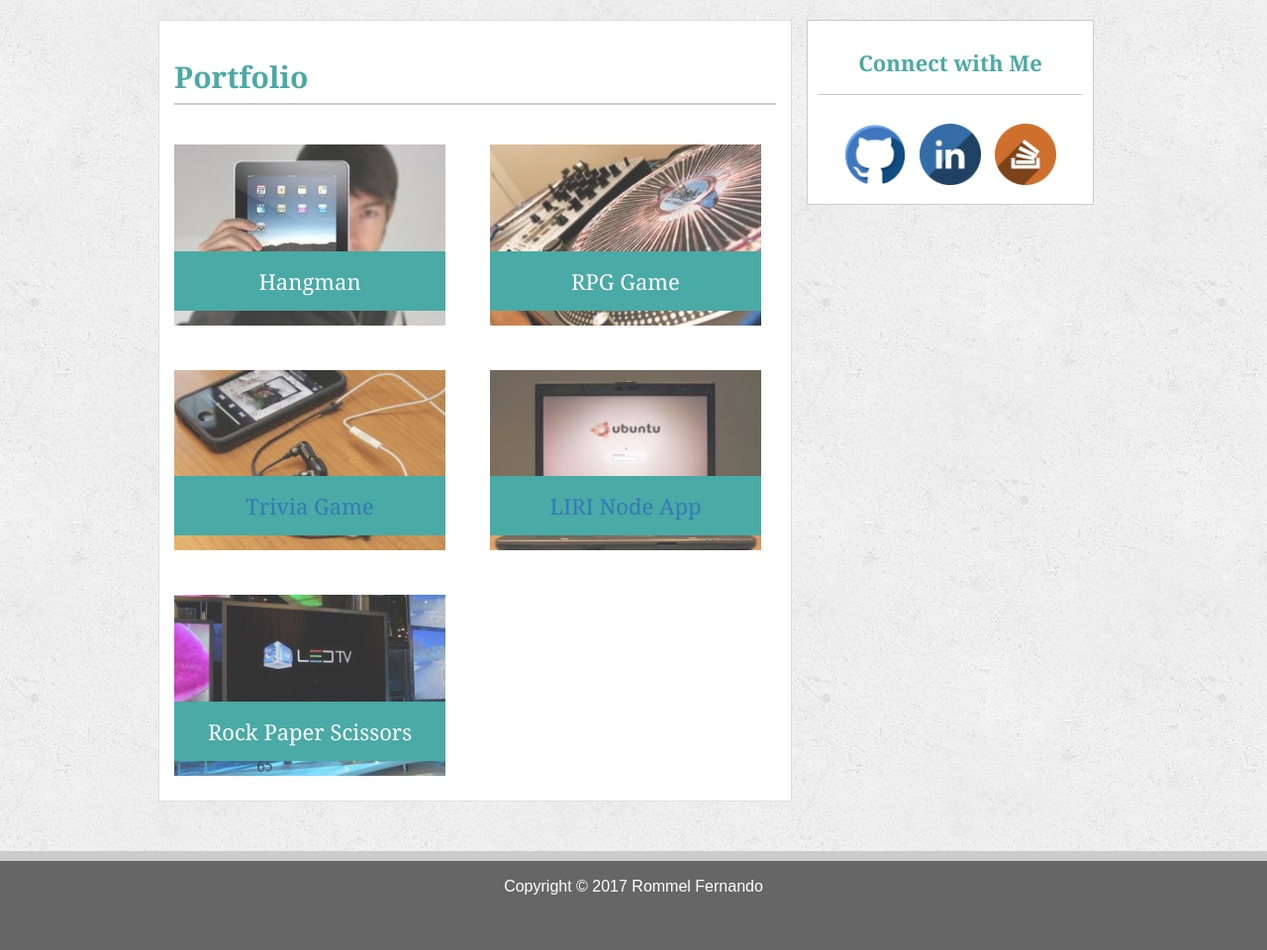
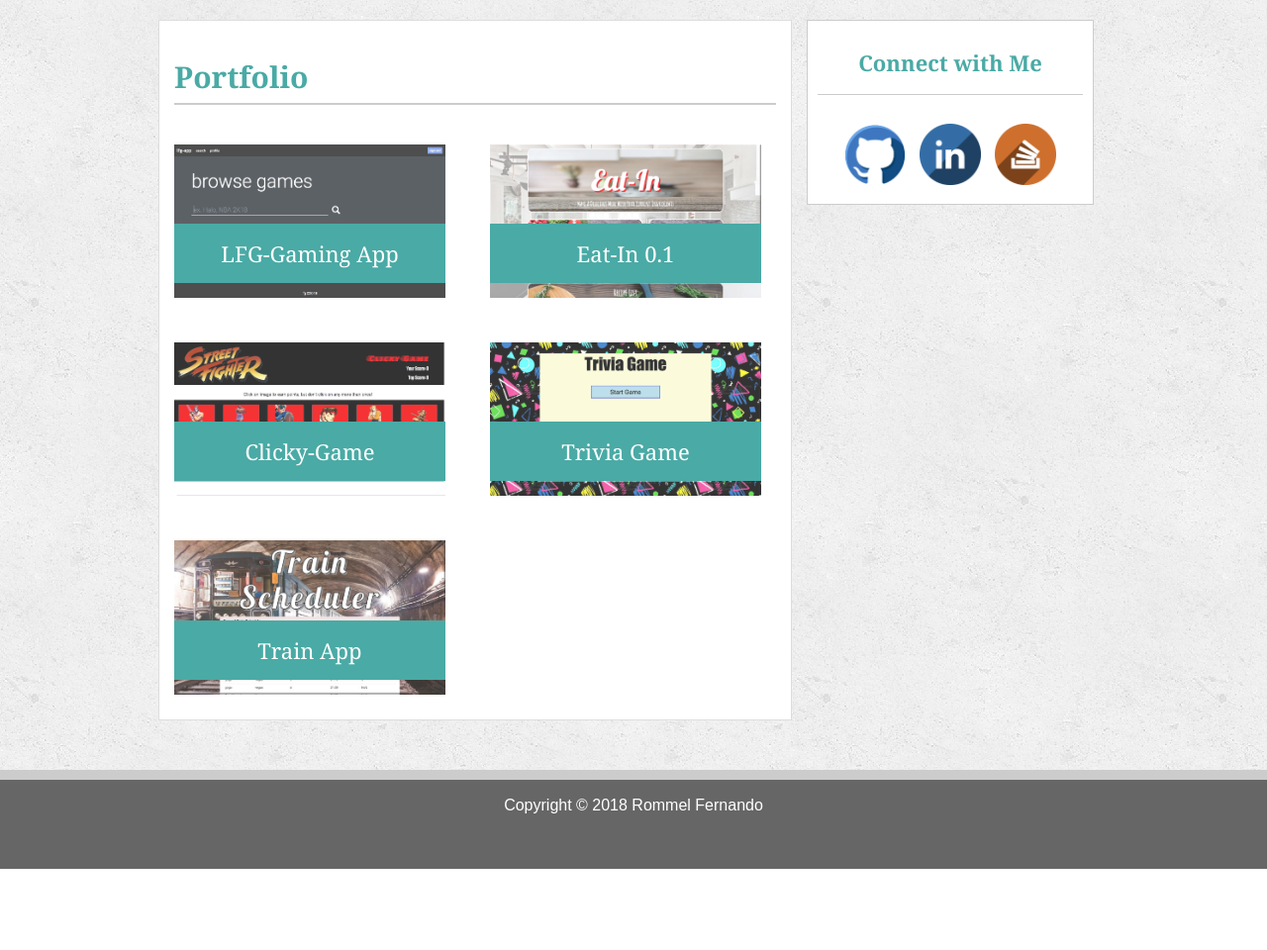
Before and after one commit to rjfernando/Bootstrap-Portfolio, a PHP site: page /portfolio.html in a window 1280 px wide. Shown: the part 52-1012 px from the top of the page at 99% size. After the commit the page ends 930 px from the top, so only its background shows below. Run offline with PHP 8.4, Linux system fonts and the light colour scheme; some libraries are stand-ins or nearby versions.

Commit message:
updated files

```diff
--- a/assets/css/style.css
+++ b/assets/css/style.css
@@ -86,6 +86,18 @@ h2, h3 {
 }
 
 /* portfolio section */
+
+a {
+    color: white;
+    text-decoration: none;
+}
+
+a:hover
+{
+     color: white;
+     text-decoration:none;
+     cursor:pointer;
+}
 
 .showcase-line {
     border: 1.5px solid #cccccc;
--- a/contact.html
+++ b/contact.html
@@ -84,7 +84,7 @@
 
         <div class="footer">
 
-            <p class="footer-text">Copyright &copy; 2017 Rommel Fernando</p>
+            <p class="footer-text">Copyright &copy; 2018 Rommel Fernando</p>
 
         </div>
     </div>
--- a/portfolio.html
+++ b/portfolio.html
@@ -44,14 +44,14 @@
                     <div class="row">
                         <div class="col-md-6">
                             <div class="box">
-                                <img src="assets/images/ipad.jpg" alt="hangman" class="imagesize">
-                                    <h3>Hangman</h3>
+                                <img src="assets/images/lfgapp.jpg" alt="LFG" class="imagesize">
+                                    <h3><a href="https://lfg-project3.herokuapp.com/">LFG-Gaming App</a></h3>
                             </div>
                         </div>
                         <div class="col-md-6">
                             <div class="box">
-                                <img src="assets/images/RPG Game.jpg" alt="RPG Game" class="imagesize">
-                                    <h3>RPG Game</h3>
+                                <img src="assets/images/eatinapp.jpg" alt="Eat-In" class="imagesize">
+                                    <h3><a href ="https://rjfernando.github.io/Eat-In-Application/">Eat-In 0.1</a></h3>
                             </div>
                         </div>
                     </div>
@@ -59,16 +59,15 @@
                     <div class="row">
                         <div class="col-md-6">
                             <div class="box">
-                                <img src="assets/images/iphone.jpg" alt="Trivia Game" class="imagesize">
+                                <img src="assets/images/clickygame.jpg" alt="ClickyGame" class="imagesize">
+                                <h3><a href ="https://warm-chamber-30708.herokuapp.com/">Clicky-Game</a></h3>
 
-                                    <h3><a href ="https://rjfernando.github.io/TriviaGame/">Trivia Game</a></h3>
                             </div>
                         </div>
                         <div class="col-md-6">
                             <div class="box">
-                                <img src="assets/images/laptop.jpg" alt="LIRI" class="imagesize">
-
-                                <h3><a href ="https://rjfernando.github.io/liri-node-app/">LIRI Node App</a></h3>
+                                <img src="assets/images/triviagame.jpg" alt="Trivia Game" class="imagesize">
+                                <h3><a href ="https://rjfernando.github.io/TriviaGame/">Trivia Game</a></h3>
                             </div>
                         </div>
                     </div>
@@ -76,8 +75,8 @@
                     <div class="row">
                         <div class="col-md-6">
                             <div class="box">
-                                <img src="assets/images/tvscreen.jpg" alt="Rock Paper Scissors" class="imagesize">
-                                    <h3>Rock Paper Scissors</h3>
+                                <img src="assets/images/trainapp.jpg" alt="Rock Paper Scissors" class="imagesize">
+                                <h3><a href =" https://rjfernando.github.io/Train-Scheduler/">Train App</a></h3>
                             </div>
                         </div>
                     </div>
@@ -89,7 +88,7 @@
                         <h3 class="connect-with-me-header">Connect with Me</h3>
                         <hr class="connect-with-me-line"/>
                             <ul class="connect-links">
-                                <li><a href="https://github.com/rjfernando/Basic-Portfolio" target="_blank">
+                                <li><a href="https://github.com/rjfernando" target="_blank">
                                        <img src="assets/images/github1.png" alt="github" width="62" height="62"></a></li>
                                 <li><a href="https://www.linkedin.com/in/rommelfernando/" target="_blank">
                                        <img src="assets/images/linkedin1.png" width="62" height="62"></a></li>
@@ -105,7 +104,7 @@
 
         <div class="footer">
 
-            <p class="footer-text">Copyright &copy; 2017 Rommel Fernando</p>
+            <p class="footer-text">Copyright &copy; 2018 Rommel Fernando</p>
 
 
         </div>
```
Also changed, not shown: index.html (+11 -7 lines), assets/images/clickygame.jpg (added), assets/images/eatinapp.jpg (added), assets/images/lfgapp.jpg (added), assets/images/trainapp.jpg (added), assets/images/triviagame.jpg (added), 2 other files.
